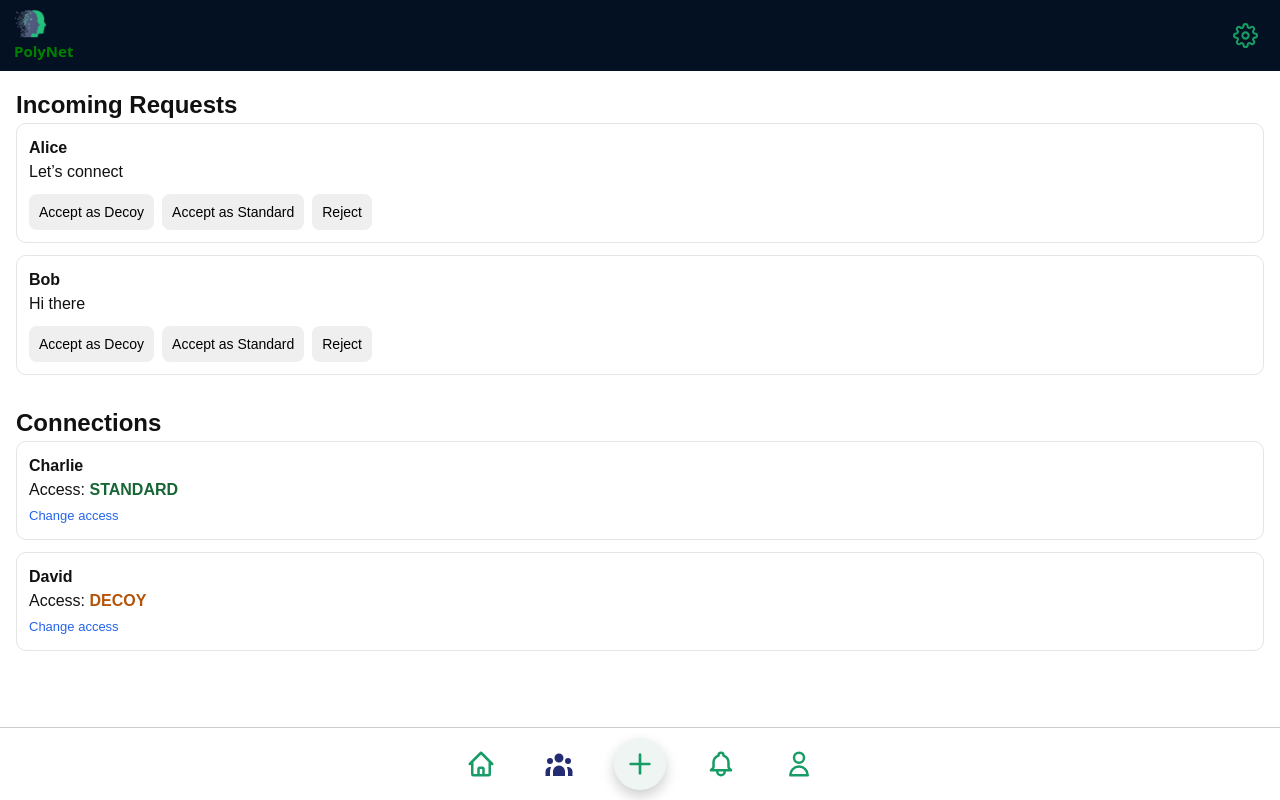
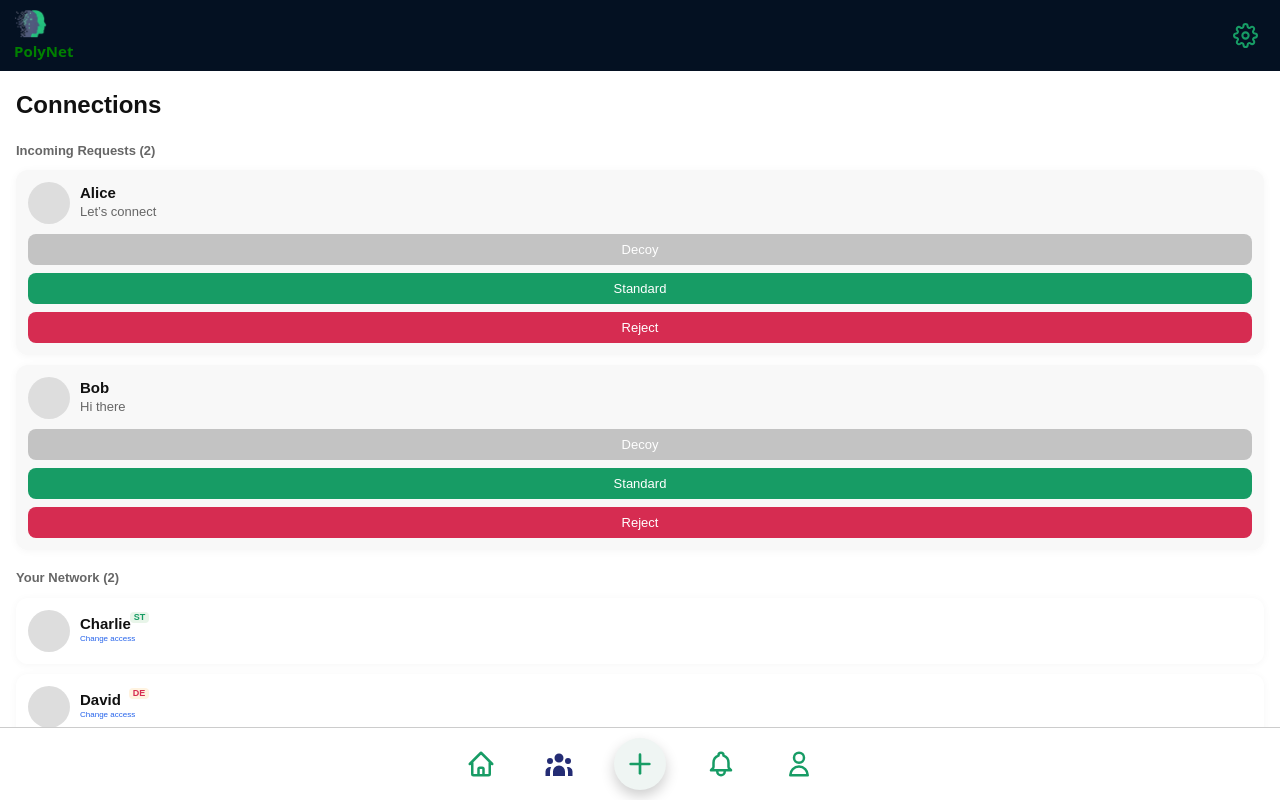
Before and after one commit to Sofiyat1/PolyNet, a React (Vite) app: page /connectionpage in a window 1280 px wide. Built offline with nearby package versions, Linux system fonts and the light colour scheme.

Commit message:
Update: ConnectionPage

```diff
--- a/src/index.css
+++ b/src/index.css
@@ -19,11 +19,12 @@
   padding: 0;
 }
 
-html, body {
+html,
+body {
   height: 100%;
   width: 100%;
   overflow-x: hidden;
-  background: #ffffff;
+  background: #f3f3f3;
   color: #111;
 }
 
--- a/src/pages/ConnectionPage.css
+++ b/src/pages/ConnectionPage.css
@@ -1,80 +1,281 @@
 .connection-page {
   padding: 16px;
-  max-width: 100vw;
-  overflow-x: hidden;
-  font-family: Arial;
   background: #fff;
   color: #111;
+  display: flex;
+  flex-direction: column;
+  gap: 18px;
+  font-family: Arial, sans-serif;
 }
 
-.request-card,
-.connection-card {
-  border: 1px solid #e5e5e5;
-  padding: 12px;
-  margin-bottom: 12px;
-  border-radius: 10px;
+/* HEADER */
+.connection-header {
+  display: flex;
+  justify-content: space-between;
+  align-items: center;
 }
 
-/* ACCESS LABEL */
-.decoy {
-  color: #b45309;
-  font-weight: 700;
+/*.search-icon {
+  display: flex;
+  align-items: center;
+  justify-content: space-between;
+
+  font-size: 18px;
+  cursor: pointer;
+
+  padding: 6px;
+  border-radius: 6px;
 }
 
-.standard {
-  color: #166534;
-  font-weight: 700;
+.search-icon:hover {
+  background: #f0f0f0;
+}
+*/
+
+/* SECTION */
+.section {
+  display: flex;
+  flex-direction: column;
+  gap: 10px;
 }
 
-/* BUTTON GROUP */
+.section h3 {
+  font-size: 13px;
+  color: #666;
+  font-weight: 600;
+  display: flex;
+  align-items: center;
+  gap: 6px;
+}
+
+/* CARD / ROW LAYOUT */
+.request-card,
+.connection-row {
+  padding: 12px;
+  border-radius: 12px;
+
+  display: flex;
+  flex-direction: column;
+  gap: 10px;
+}
+
+.request-card {
+  background: #f8f8f8;
+}
+
+/* ROW (avatar + text) */
+.row {
+  display: flex;
+  align-items: center;
+  gap: 10px;
+}
+
+/* AVATAR */
+.avatar {
+  width: 42px;
+  height: 42px;
+  border-radius: 50%;
+  background: #ddd;
+  flex-shrink: 0;
+}
+
+/* TEXT BLOCK */
+.text-block {
+  display: flex;
+  flex-direction: column;
+  gap: 2px;
+}
+
+/* NAME */
+.name {
+  font-weight: 600;
+  font-size: 15px;
+  line-height: 1;
+}
+
+/* MESSAGE */
+.msg {
+  font-size: 13px;
+  color: #666;
+}
+
+/* NAME + SUPERSCRIPT */
+.name-wrapper {
+  position: relative;
+  display: inline-flex;
+  align-items: flex-start;
+}
+
+/* SUPERSCRIPT BADGE (TIGHTER NOW) */
+.badge-sup {
+  position: absolute;
+  top: -4px;
+  right: -14px;
+  font-size: 9px;
+  font-weight: 700;
+  padding: 1px 4px;
+  border-radius: 4px;
+  background: #eee;
+  line-height: 1;
+}
+
+.badge-sup.decoy {
+  background: #fff3e0;
+  color: #d62c51;
+}
+
+.badge-sup.standard {
+  background: #e8f5e9;
+  color: #179c65;
+}
+
+/* CHANGE LINK */
+.change-link {
+  font-size: 8px;
+  color: #2563eb;
+  cursor: pointer;
+}
+
+/* BUTTONS */
 .btn-group {
   display: flex;
-  flex-wrap: wrap;
+  flex-direction: column;
+  flex-wrap: nowrap;
   gap: 8px;
-  margin-top: 10px;
+}
+
+.btn-group button {
+  flex: 1;
 }
 
 button {
-  padding: 10px;
+  padding: 8px 10px;
+  border-radius: 8px;
   border: none;
-  border-radius: 8px;
-  font-size: 14px;
+  font-size: 13px;
   cursor: pointer;
 }
 
-/* subtle link button */
-.link-btn {
-  background: none;
-  color: #2563eb;
-  padding: 0;
-  font-size: 13px;
-  margin-top: 6px;
+.btn-decoy {
+  background-color: #c3c3c3;
+  color: #fff;
+}
+
+.btn-standard {
+  background-color: #179c65;
+  color: #fff;
+}
+
+.reject {
+  background: #d62c51;
+  color: #fff;
 }
 
 /* MODAL */
 .modal-overlay {
   position: fixed;
   inset: 0;
-  background: rgba(0,0,0,0.4);
+  background: rgba(0, 0, 0, 0.4);
   display: flex;
   align-items: center;
   justify-content: center;
 }
 
 .modal {
-  background: white;
+  background: #fff;
   padding: 16px;
   border-radius: 12px;
   width: 90%;
   max-width: 320px;
+  display: flex;
+  flex-direction: column;
+  gap: 12px;
+  position: relative;
+  padding-top: 50px;
 }
 
+
+.modal-avatar {
+  position: absolute;
+  top: -28px;
+  left: 50%;
+  transform: translateX(-50%);
+  width: 56px;
+  height: 56px;
+  border-radius: 50%;
+  background: #ddd;
+  border: 3px solid white;
+  display: flex;
+  align-items: center;
+  justify-content: center;
+}
+
+.modal-avatar .avatar {
+  width: 100%;
+  height: 100%;
+  border-radius: 50%;
+}
+
+.modal-title {
+  text-align: center;
+  font-size: 16px;
+  font-weight: 600;
+
+  margin-bottom: 12px;
+}
+
+/* MODAL HEADER */
+.modal-header {
+  display: flex;
+  justify-content: center;
+  align-items: center;
+}
+
+/* MODAL NAME */
+.modal-name {
+  font-weight: 600;
+}
+
+/* ACTIONS */
 .modal-actions {
   display: flex;
-  justify-content: space-between;
-  margin-top: 15px;
+  justify-content: flex-end;
 }
 
+.modal-actions button {
+  background-color: #1aa36a;
+  box-shadow: 0 4px 10px rgba(0,0,0,0.15);
+  color: #fff;
+  padding: 5px 10px;
+}
+
+/* ACTIVE STATE */
 .active {
   border: 2px solid #000;
 }
+
+.confirm-btn {
+  width: 100%;
+  background: #179c65;
+  color: white;
+  padding: 12px;
+  border-radius: 10px;
+  border: none;
+  font-size: 14px;
+  font-weight: 600;
+  cursor: pointer;
+  margin-top: 6px;
+  box-shadow: 0 6px 14px rgba(0, 0, 0, 0.12);
+  transition: transform 0.15s ease, background 0.2s ease;
+}
+
+.confirm-btn:active {
+  transform: scale(0.98);
+}
+
+
+.request-card,
+.connection-row,
+.modal {
+  box-shadow: 0 1px 8px rgba(0,0,0,0.04);
+}
--- a/src/pages/ConnectionPage.jsx
+++ b/src/pages/ConnectionPage.jsx
@@ -1,4 +1,5 @@
 import { useState } from "react";
+import { FiX, FiSearch } from "react-icons/fi";
 import "./ConnectionPage.css";
 
 function ConnectionPage() {
@@ -12,136 +13,152 @@ function ConnectionPage() {
     { id: 4, name: "David", access: "decoy" },
   ]);
 
-  // modal state
-  const [activeChangeUser, setActiveChangeUser] = useState(null);
+  const [activeUser, setActiveUser] = useState(null);
   const [selectedAccess, setSelectedAccess] = useState(null);
 
-  // accept request
-  const handleAccept = (request, accessLevel) => {
-    const newConnection = {
-      id: request.id,
-      name: request.name,
-      access: accessLevel,
+  const requestCount = requests.length;
+  const networkCount = connections.length;
+
+  const handleAccept = (req, access) => {
+    setConnections((prev) => [...prev, { id: req.id, name: req.name, access }]);
+
+    setRequests((prev) => prev.filter((r) => r.id !== req.id));
   };
 
-    setConnections((prev) => [...prev, newConnection]);
-    setRequests((prev) => prev.filter((r) => r.id !== request.id));
-  };
-
-  // reject request
   const handleReject = (id) => {
     setRequests((prev) => prev.filter((r) => r.id !== id));
   };
 
-  // open modal
-  const openChangeModal = (connection) => {
-    setActiveChangeUser(connection);
-    setSelectedAccess(connection.access);
+  const openModal = (conn) => {
+    setActiveUser(conn);
+    setSelectedAccess(conn.access);
   };
 
-  // confirm change
   const confirmChange = () => {
     setConnections((prev) =>
       prev.map((c) =>
-        c.id === activeChangeUser.id
-          ? { ...c, access: selectedAccess }
-          : c
-      )
+        c.id === activeUser.id ? { ...c, access: selectedAccess } : c,
+      ),
     );
 
-    setActiveChangeUser(null);
+    setActiveUser(null);
     setSelectedAccess(null);
   };
 
   return (
     <div className="connection-page">
+      {/* HEADER */}
+      <div className="connection-header">
+        <h2>Connections</h2>
+        {/*<FiSearch
+          className="search-icon"
+          onClick={() => console.log("open search")}
+        />*/}
+      </div>
 
       {/* REQUESTS */}
-      <h2>Incoming Requests</h2>
+      <section className="section">
+        <h3>Incoming Requests ({requestCount}) </h3>
 
         {requests.map((req) => (
           <div key={req.id} className="request-card">
-          <p><b>{req.name}</b></p>
-          <p>{req.message}</p>
+            <div className="row">
+              <div className="avatar" />
+
+              <div className="text-block">
+                <p className="name">{req.name}</p>
+                <p className="msg">{req.message}</p>
+              </div>
+            </div>
 
             <div className="btn-group">
-            <button onClick={() => handleAccept(req, "decoy")}>
-              Accept as Decoy
+              <button
+                className="btn-decoy"
+                onClick={() => handleAccept(req, "decoy")}
+              >
+                Decoy
               </button>
 
-            <button onClick={() => handleAccept(req, "standard")}>
-              Accept as Standard
+              <button
+                className="btn-standard"
+                onClick={() => handleAccept(req, "standard")}
+              >
+                Standard
               </button>
 
-            <button onClick={() => handleReject(req.id)}>
+              <button className="reject" onClick={() => handleReject(req.id)}>
                 Reject
               </button>
             </div>
           </div>
         ))}
+      </section>
 
       {/* CONNECTIONS */}
-      <h2 style={{ marginTop: "30px" }}>Connections</h2>
+      <section className="section">
+        <h3>Your Network ({networkCount})</h3>
 
         {connections.map((conn) => (
-        <div key={conn.id} className="connection-card">
-          <p><b>{conn.name}</b></p>
+          <div key={conn.id} className="connection-row">
+            <div className="row">
+              <div className="avatar" />
 
-          <p>
-            Access:{" "}
-            <span className={conn.access}>
-              {conn.access.toUpperCase()}
+              <div className="text-block">
+                <div className="name-wrapper">
+                  <p className="name">{conn.name}</p>
+
+                  <span className={`badge-sup ${conn.access}`}>
+                    {conn.access === "decoy" ? "DE" : "ST"}
                   </span>
-          </p>
+                </div>
 
-          {/* subtle action */}
-          <button
-            className="link-btn"
-            onClick={() => openChangeModal(conn)}
-          >
+                <span className="change-link" onClick={() => openModal(conn)}>
                   Change access
-          </button>
+                </span>
+              </div>
+            </div>
           </div>
         ))}
+      </section>
 
       {/* MODAL */}
-      {activeChangeUser && (
-        <div className="modal-overlay">
-          <div className="modal">
+      {activeUser && (
+        <div className="modal-overlay" onClick={() => setActiveUser(null)}>
+          <div className="modal" onClick={(e) => e.stopPropagation()}>
+            {/* FLOATING AVATAR */}
+            <div className="modal-avatar">
+              <div className="avatar" />
+            </div>
 
-            <h3>Change Access</h3>
-            <p>{activeChangeUser.name}</p>
+            {/* TITLE */}
+            <h3 className="modal-title">Change Access: {activeUser.name}</h3>
 
+            {/* BUTTONS */}
             <div className="btn-group">
               <button
                 className={selectedAccess === "decoy" ? "active" : ""}
                 onClick={() => setSelectedAccess("decoy")}
               >
-                Decoy
+                Decoy Access
               </button>
 
               <button
                 className={selectedAccess === "standard" ? "active" : ""}
                 onClick={() => setSelectedAccess("standard")}
               >
-                Standard
+                Standard Access
               </button>
             </div>
 
+            {/* CONFIRM */}
             <div className="modal-actions">
-              <button onClick={() => setActiveChangeUser(null)}>
-                Cancel
-              </button>
-
-              <button onClick={confirmChange}>
+              <button className="confirm-btn" onClick={confirmChange}>
                 Confirm
               </button>
             </div>
-
           </div>
         </div>
       )}
-
     </div>
   );
 }
```
Lines whose indentation alone changed are shown as unchanged.
